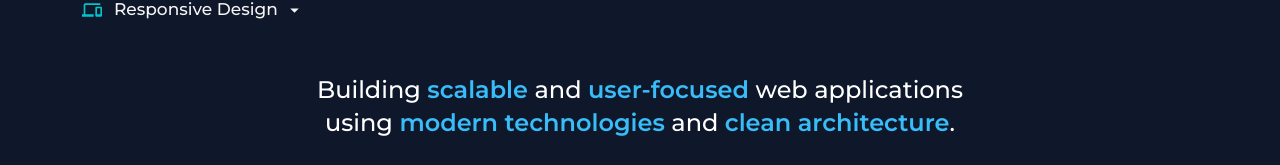
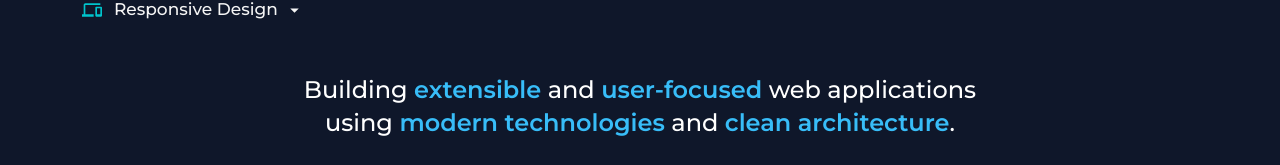
Before and after one commit to Ayan-webDEV/Portfolio, a React (Vite) app: page / in a window 1280 px wide. Shown: the part 2834-2999 px from the top of the page. Built offline with nearby package versions, Linux system fonts and the light colour scheme; a web font is replaced by a local one.

Commit message:
words are updated or made more technical

```diff
--- a/src/Components/Skills/Skill.jsx
+++ b/src/Components/Skills/Skill.jsx
@@ -343,7 +343,7 @@ const Skills = () => {
             <h3 className="text-center mt-3 mt-sm-4 px-md-4 fs-4">
               Building{" "}
               <strong style={{ color: "var(--accent-primary)" }}>
-                scalable
+                extensible
               </strong>{" "}
               and{" "}
               <strong style={{ color: "var(--accent-primary)" }}>
```
